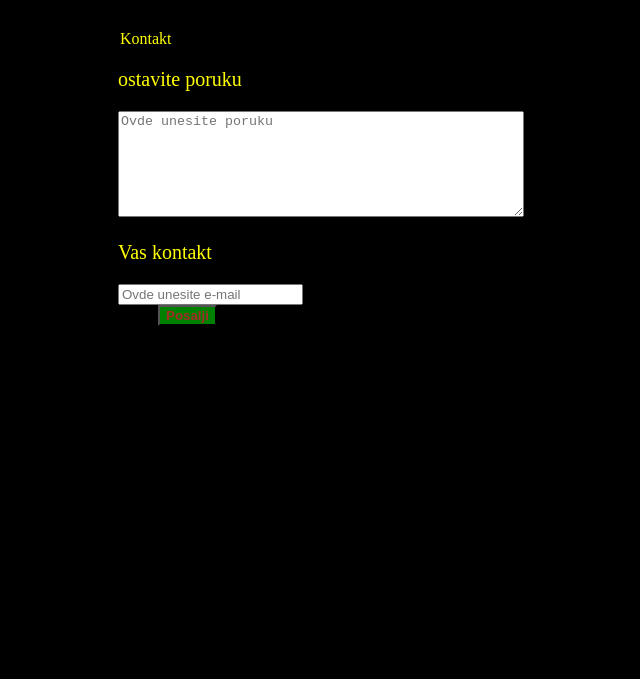
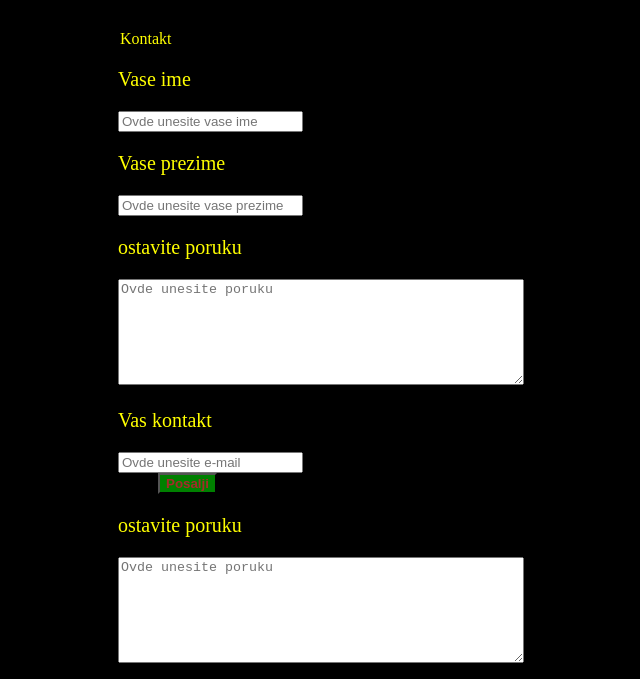
Before and after one commit to Bagi97/portfolio, a plain HTML site: page kontakt.html in a window 1280 px wide. Shown: the part 121-800 px from the top of the page, without its empty margins (10-650 px from the left). Drawn offline with Linux system fonts and the light colour scheme.

Commit message:
Add files via upload

```diff
--- a/kontakt.html
+++ b/kontakt.html
@@ -19,13 +19,19 @@
 
             <h1>Kontakt</h1>
 
-            <form action="" method="GET">
+            <form action="https://formspree.io/batakovicblagoje@gmail.com" method="POST">
                     <legend>Kontakt</legend>
+                    <p>Vase ime</p>
+                    <input type="text" placeholder="Ovde unesite vase ime"> <br>
+                    <p>Vase prezime</p>
+                    <input type="text" placeholder="Ovde unesite vase prezime"> <br>
                 <p>ostavite poruku</p>
                 <textarea cols="10" rows="15" placeholder="Ovde unesite poruku"></textarea>
                 <p>Vas kontakt</p>
                 <input type="email" placeholder="Ovde unesite e-mail"> <br>
-                <button class="dugmeok">Posalji</button>
+                <button type="submit" class="dugmeok">Posalji</button>
+                <p>ostavite poruku</p>
+                <textarea cols="10" rows="15" placeholder="Ovde unesite poruku"></textarea>
 
 
             </form>
```
